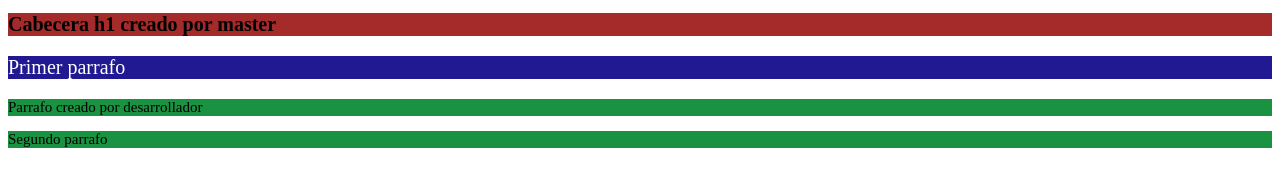
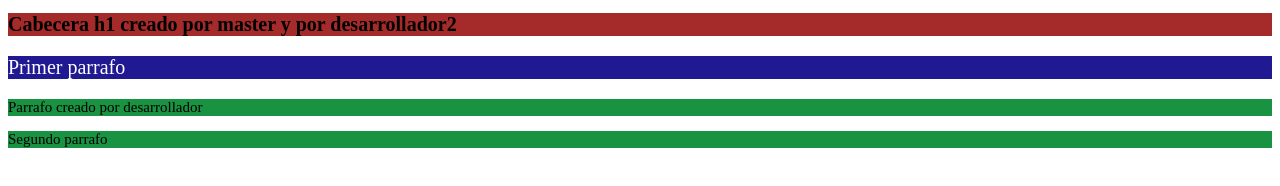
Before and after one commit to juaki00/prueba, a plain HTML site: page index.html in a window 1280 px wide. Drawn offline with Linux system fonts and the light colour scheme.

Commit message:
Modificacion desde desarrollador2

```diff
--- a/index.html
+++ b/index.html
@@ -9,7 +9,7 @@
 
 </head>
 <body>
-    <h1>Cabecera h1 creado por master</h1>
+    <h1>Cabecera h1 creado por master y por desarrollador2</h1>
     <p class="parrafo">Primer parrafo</p>
     <p>Parrafo creado por desarrollador</p>
     <p>Segundo parrafo</p>
```
